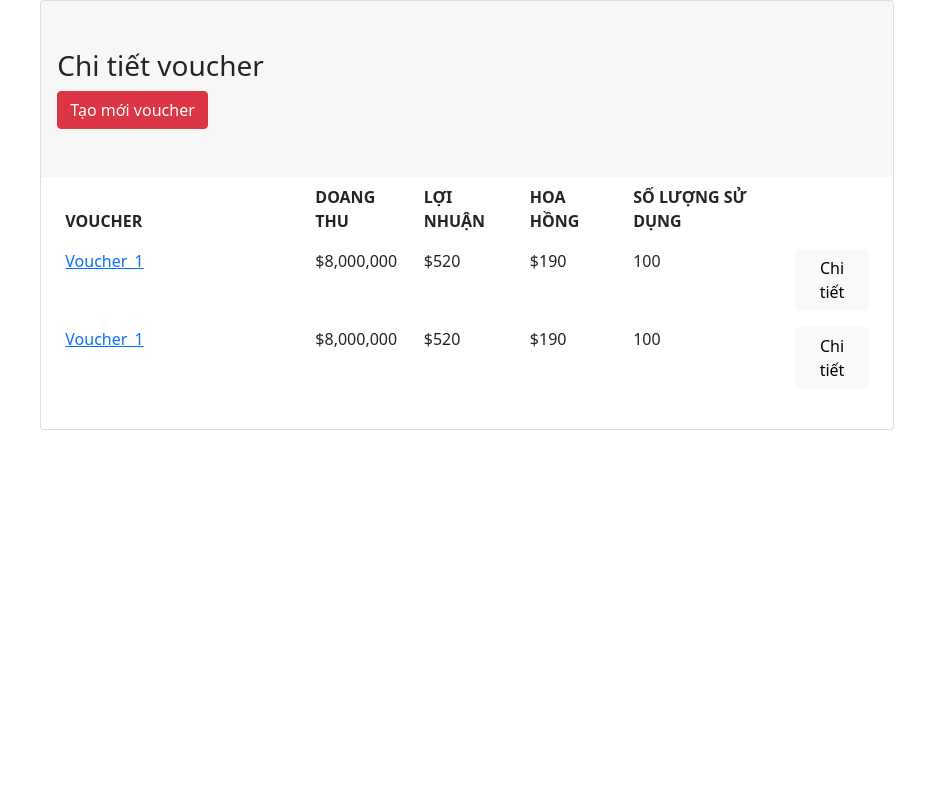
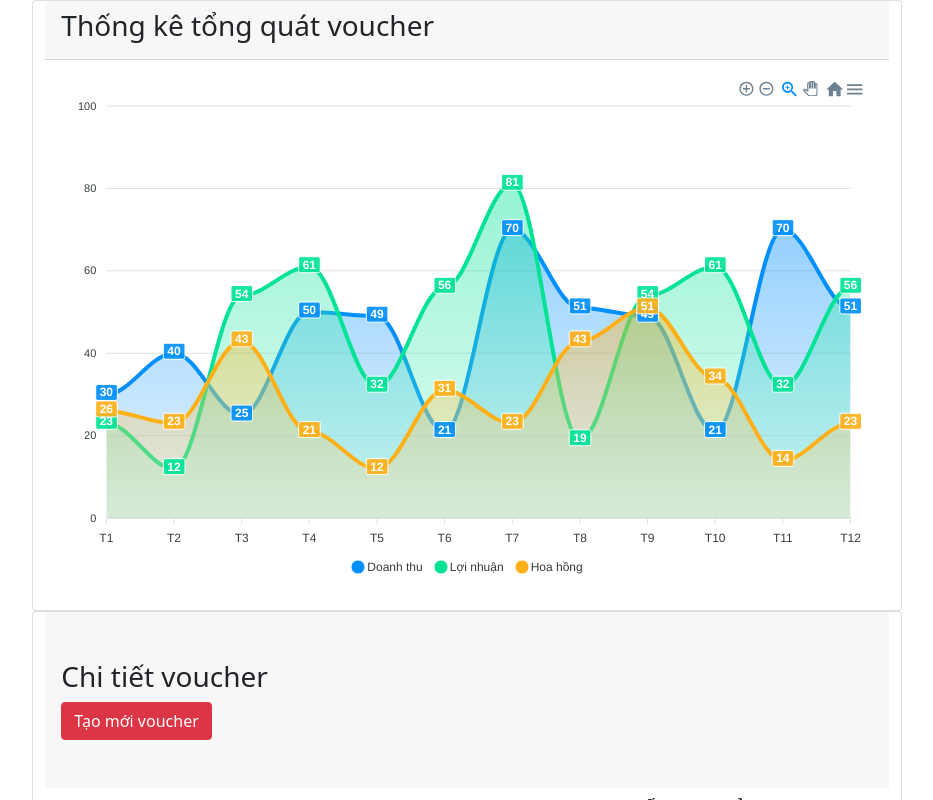
Before and after one commit to whoant/vy2-fe-voucher-traveloka, a React (Create React App) app: page /satistic in a window 1280 px wide. Shown: the top 800 px of the page, without its empty margins (173-1106 px from the left). Built offline with nearby package versions, Linux system fonts and the light colour scheme.

Commit message:
Done Satistic page with apexcharts n react-apexcharts

```diff
--- a/package.json
+++ b/package.json
@@ -6,8 +6,10 @@
     "@testing-library/jest-dom": "^5.16.2",
     "@testing-library/react": "^12.1.3",
     "@testing-library/user-event": "^13.5.0",
+    "apexcharts": "^3.35.0",
     "bootstrap": "^5.1.3",
     "react": "^17.0.2",
+    "react-apexcharts": "^1.4.0",
     "react-dom": "^17.0.2",
     "react-router-dom": "^6.3.0",
     "react-scripts": "5.0.0",
--- a/src/pages/Satistic/components/DataLines/index.jsx
+++ b/src/pages/Satistic/components/DataLines/index.jsx
@@ -0,0 +1,31 @@
+import React from 'react';
+import PropTypes from 'prop-types';
+import Chart from 'react-apexcharts';
+
+
+const DataLines = props => {
+    const options = {
+        xaxis: {
+            categories: ['T1', 'T2', 'T3', 'T4', 'T5', 'T6', 'T7', 'T8', 'T9', 'T10', 'T11', 'T12']
+        }
+    }
+    const series = [{
+        name: 'Doanh thu',
+        data: [30, 40, 25, 50, 49, 21, 70, 51,  49, 21, 70, 51]
+    }, {
+        name: 'Lợi nhuận',
+        data: [23, 12, 54, 61, 32, 56, 81, 19, 54, 61, 32, 56]
+    }, {
+        name: 'Hoa hồng',
+        data: [26, 23, 43, 21, 12, 31, 23, 43, 51, 34, 14, 23]
+    }]
+    return (
+        <Chart options={options} series={series} type="area" />
+    );
+};
+
+DataLines.propTypes = {
+
+};
+
+export default DataLines;
--- a/src/pages/Satistic/index.jsx
+++ b/src/pages/Satistic/index.jsx
@@ -1,22 +1,33 @@
 import React from 'react';
 import PropTypes from 'prop-types';
+import DataLines from './components/DataLines';
 
 const SatisticPage = props => {
     return (
-        <div className='d-flex justify-content-center'>
+        <div className='d-flex justify-content-center row'>
+            <div class="card card-custom gutter-b col-md-8">
+                <div class="card-header">
+                    <div class="card-title">
+                        <h3 class="card-label">Thống kê tổng quát voucher</h3>
+                    </div>
+                </div>
+                <div class="card-body">
+                    <DataLines />
+                </div>
+            </div>
             <div className="card card-custom col-md-8">
                 <div className="card-header border-0 py-5">
                     <h3 className="card-title align-items-start flex-column">
                         <span className="card-label font-weight-bolder text-dark">Chi tiết voucher</span>
                     </h3>
                     <div className="card-toolbar">
-                        <a href="#" className="btn btn-danger font-weight-bolder font-size-sm">Tạo mới voucher</a>
+                        <a href="/createVoucher" className="btn btn-danger font-weight-bolder font-size-sm">Tạo mới voucher</a>
                     </div>
                 </div>
                 <div className="card-body pt-0 pb-3">
                     <div className="tab-content">
                         <div className="table-responsive">
-                            <table className="table table-head-custom table-head-bg table-borderless table-vertical-center">
+                            <table className="table table-head-custom table-head-bg ">
                                 <thead>
                                     <tr className="text-left text-uppercase">
                                         <th style={{'min-width': '250px'}} className="pl-7">
@@ -29,11 +40,11 @@ const SatisticPage = props => {
                                         <th style={{'min-width': '80px'}}></th>
                                     </tr>
                                 </thead>
-                                <tbody>
-                                    <tr>
+                                <tbody >
+                                    <tr className=''>
                                         <td>
                                             <div>
-                                                <a href="#" className="text-dark-75 font-weight-bolder text-hover-primary mb-1 font-size-lg">Voucher_1</a>
+                                                <a href="#" className="text-dark-75 font-weight-bolder text-decoration-none text-hover-primary mb-1 font-size-lg">Voucher_1</a>
                                             </div>
                                         </td>
                                         <td>
@@ -52,10 +63,10 @@ const SatisticPage = props => {
                                             <a href="#" className="btn btn-light font-weight-bolder font-size-sm">Chi tiết</a>
                                         </td>
                                     </tr>
-                                    <tr>
+                                    <tr className=''>
                                         <td>
                                             <div>
-                                                <a href="#" className="text-dark-75 font-weight-bolder text-hover-primary mb-1 font-size-lg">Voucher_1</a>
+                                                <a href="#" className="text-dark-75 font-weight-bolder text-decoration-none text-hover-primary mb-1 font-size-lg">Voucher_1</a>
                                             </div>
                                         </td>
                                         <td>
@@ -70,8 +81,8 @@ const SatisticPage = props => {
                                         <td>
                                             <span className="text-dark-75 font-weight-bolder d-block font-size-lg">100</span>
                                         </td>
-                                        <td>
-                                            <a href="#" className="btn btn-light font-weight-bolder font-size-sm">Chi tiết</a>
+                                        <td className='pr-0'>
+                                            <button href="#" className="btn btn-light font-weight-bolder font-size-sm">Chi tiết</button>
                                         </td>
                                     </tr>
                             </tbody>
```
Also changed, not shown: 1 other file (tests, documents, lock files or other folders).
